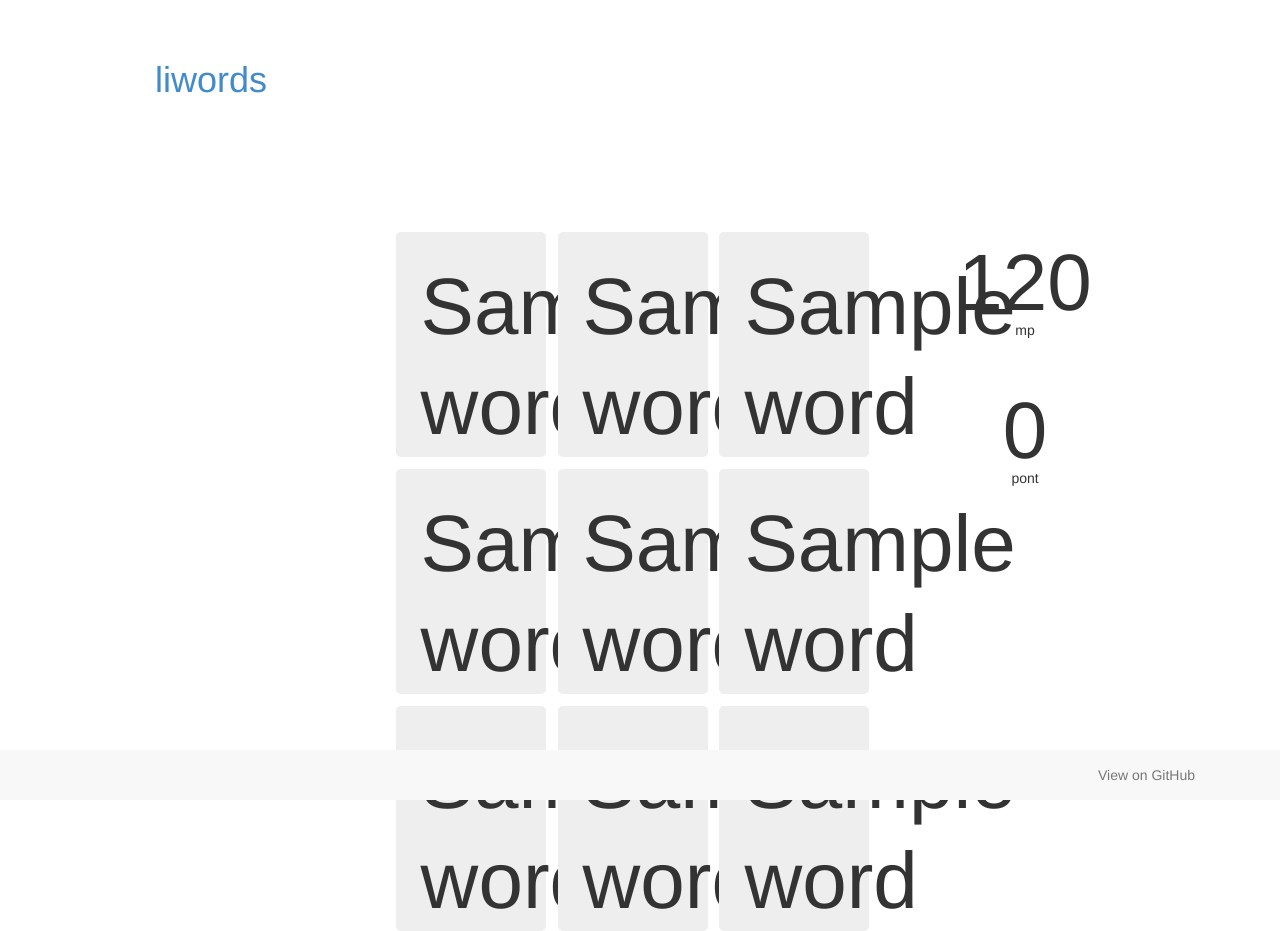
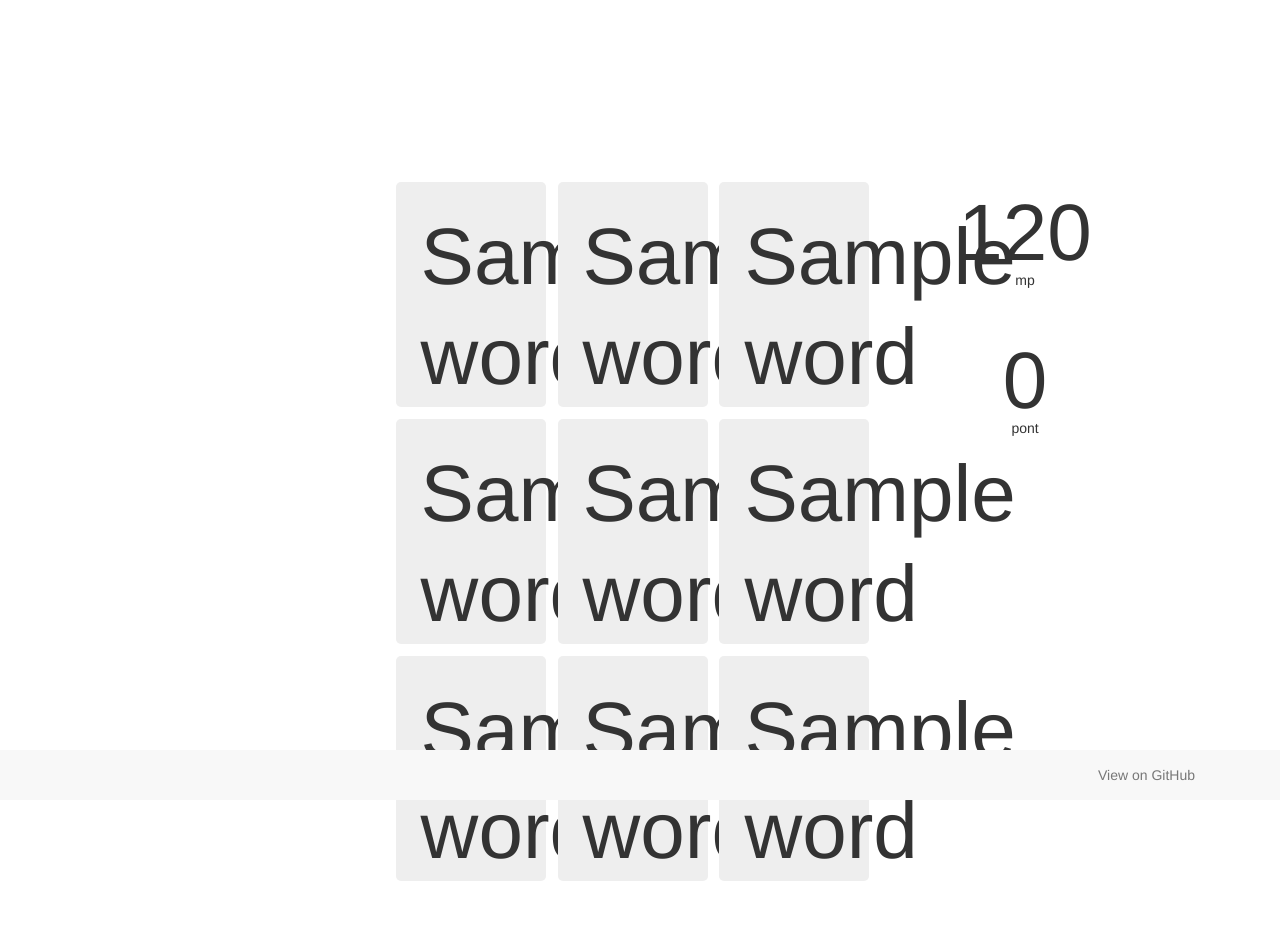
Before and after one commit to balidani/liwords, a Flask app: template templates/index.html in a window 1280 px wide. After the commit the page ends 881 px from the top, so only its background shows below. Run offline with Flask 2, Linux system fonts and the light colour scheme; the template is opened without the code that fills it: most values are stand-ins (such as "Sample title", 1, 10 or a date in 2020); data that the repository does not hold is empty; parts of the project's set-up code (start-up, migrations or seed data) failed here and were passed over; some libraries are stand-ins or nearby versions.

Commit message:
Changed display to make room for solutions

```diff
--- a/static/css/custom.css
+++ b/static/css/custom.css
@@ -50,7 +50,7 @@
 
 .liw-word-container {
     width: 450px;
-    height: 100px;
+    height: 120px;
     position: relative;
     margin: auto;
 }
--- a/templates/index.html
+++ b/templates/index.html
@@ -12,7 +12,6 @@
     </head>
     <body>
         <div id="main-container" class="container">
-            <h1><a href="#">liwords</a></h1>
             <div class="liw-word-container">
                 <div class="liw-word">
                     &nbsp;<span id="liw-word-actual"></span>&nbsp;
```
